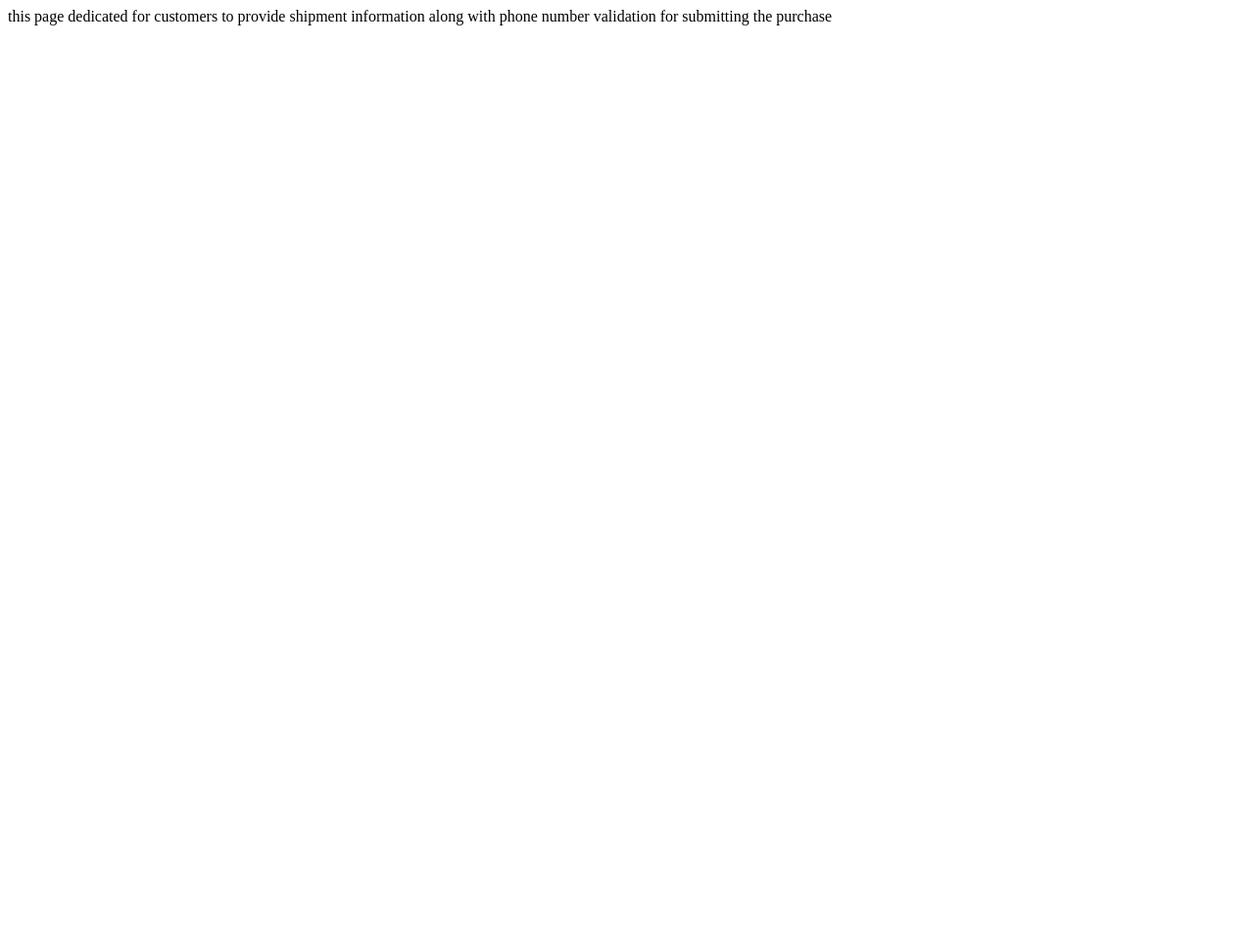
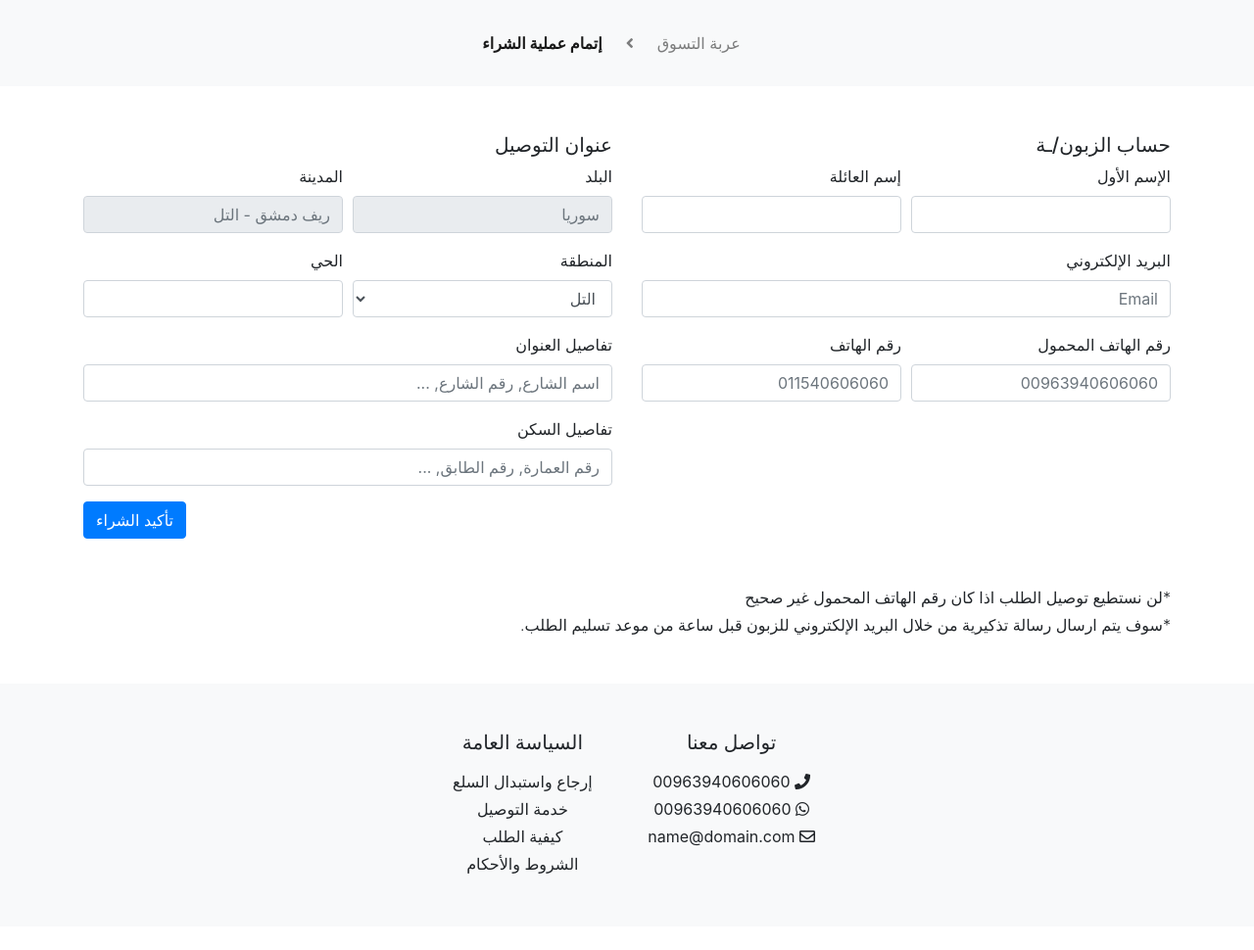
Before and after one commit to Belle-1/flaskapp, a Flask app: page /submit_purchase in a window 1280 px wide. Shown: the whole page at 98% size. Before the commit the page ends 26 px from the top, so only its background shows below. Run offline with Flask 2, Linux system fonts and the light colour scheme; some libraries are stand-ins or nearby versions.

Commit message:
finished submit_purchase.html UI

```diff
--- a/app/templates/submit_purchase.html
+++ b/app/templates/submit_purchase.html
@@ -0,0 +1,172 @@
+<!doctype html>
+<html lang="en" dir="rtl">
+  <head>
+    <!-- Required meta tags -->
+    <meta charset="utf-8">
+    <meta name="viewport" content="width=device-width, initial-scale=1, shrink-to-fit=no">
+
+    <!-- Bootstrap CSS -->
+    <link rel="stylesheet" href="https://stackpath.bootstrapcdn.com/bootstrap/4.2.1/css/bootstrap.min.css" integrity="sha384-GJzZqFGwb1QTTN6wy59ffF1BuGJpLSa9DkKMp0DgiMDm4iYMj70gZWKYbI706tWS" crossorigin="anonymous">
+
+    <!--  custom CSS  -->
+    <link rel="stylesheet" href="{{ url_for('static', filename='css/landing_page.css') }}">
+
+    <!-- fontawesome.com -->
+    <link rel="stylesheet" href="https://use.fontawesome.com/releases/v5.6.3/css/all.css" integrity="sha384-UHRtZLI+pbxtHCWp1t77Bi1L4ZtiqrqD80Kn4Z8NTSRyMA2Fd33n5dQ8lWUE00s/" crossorigin="anonymous">
+
+    <!-- owlcarousel2.github.io / CSS -->
+    <link rel="stylesheet" href="{{ url_for('static', filename='css/lib/owlcarousel/owl.carousel.min.css') }}">
+    <link rel="stylesheet" href="{{ url_for('static', filename='css/lib/owlcarousel/owl.theme.default.min.css') }}">
+    <title>Hello, world!</title>
+  </head>
+  <body>
+    <nav class="navbar navbar-expand-sm navbar-light bg-light">
+      <div class="container  d-flex justify-content-center pt-3 pb-3">
+          <ul class="navbar-nav">
+            <li class="nav-item ml-2">
+              <a class="nav-link">عربة التسوق</a>
+            </li>
+            <li class="nav-item ml-2">
+              <a class="nav-link"><i class="fas fa-angle-left"></i></a>
+            </li>
+            <li class="nav-item ml-2">
+              <a class="nav-link active font-weight-bold"> إتمام عملية الشراء </a>
+            </li>
+          </ul>
+      </div>
+    </nav>
+
+    <div class="container mt-5">
+      <form>
+        <div class="row text-right">
+          <div class="col-6">
+            <h5>حساب الزبون/ـة</h5>
+            <div class="form-row">
+              <div class="form-group col-6">
+                <label for="inputEmail4">الإسم الأول</label>
+                <input type="text" class="form-control" id="inputEmail4" placeholder="">
+              </div>
+              <div class="form-group col-6">
+                <label for="inputPassword4">إسم العائلة</label>
+                <input type="password" class="form-control" id="inputPassword4" placeholder="">
+              </div>
+            </div>
+            <div class="form-group">
+              <label for="inputAddress">البريد الإلكتروني</label>
+              <input type="Email" class="form-control" placeholder="Email">
+            </div>
+            <div class="form-row">
+              <div class="form-group col-6">
+                <label for="inputAddress2">رقم الهاتف المحمول</label>
+                <input type="number" class="form-control" placeholder="00963940606060">
+              </div>
+              <div class="form-group col-6">
+                <label for="inputAddress2">رقم الهاتف</label>
+                <input type="number" class="form-control" placeholder="011540606060">
+              </div>
+            </div>
+          </div>
+          <div class="col-6">
+            <h5>عنوان التوصيل</h5>
+            <div class="form-row">
+              <div class="form-group col-6">
+                <label for="disabledTextInput">البلد</label>
+                <input type="text" class="form-control" placeholder="سوريا" disabled>
+              </div>
+              <div class="form-group col-6">
+                <label for="disabledTextInput">المدينة</label>
+                <input type="text" class="form-control" placeholder="ريف دمشق - التل" disabled>
+              </div>
+            </div>
+            <div class="form-row">
+              <div class="form-group col-6">
+                <label for="inputState">المنطقة</label>
+                <select id="inputState" class="form-control">
+                  <option selected>التل</option>
+                  <option>حرنه الشرقية</option>
+                  <option>حرنة الغربية</option>
+                </select>
+              </div>
+              <div class="form-group col-6">
+                <label for="inputZip">الحي</label>
+                <input type="text" class="form-control" id="inputZip">
+              </div>
+            </div>
+            <div class="form-group">
+              <label for="inputAddress">تفاصيل العنوان</label>
+              <input type="text" class="form-control" placeholder="اسم الشارع, رقم الشارع, ...">
+            </div>
+            <div class="form-group">
+              <label for="inputAddress2">تفاصيل السكن</label>
+              <input type="text" class="form-control" placeholder="رقم العمارة, رقم الطابق, ...">
+            </div>
+          </div>
+        </div>
+        <div class="row">
+          <div class="col align-self-start">
+            <button type="button" class="btn btn-primary" data-toggle="modal" data-target="#phoneVerificationModal">تأكيد الشراء</button>
+          </div>
+        </div>
+      </form>
+      <div class="text-right mt-5">
+        <p class="font-weight-light mb-1">*لن نستطيع توصيل الطلب اذا كان رقم الهاتف المحمول غير صحيح</p>
+        <p class="font-weight-light mb-1">*سوف يتم ارسال رسالة تذكيرية من خلال البريد الإلكتروني للزبون قبل ساعة من موعد تسليم الطلب.</p>
+      </div>
+    </div>
+
+    <!-- Modal -->
+    <div class="modal fade" id="phoneVerificationModal" tabindex="-1" role="dialog" aria-labelledby="exampleModalCenterTitle" aria-hidden="true">
+      <div class="modal-dialog modal-dialog-centered" role="document">
+        <div class="modal-content container text-center">
+          <div class="modal-body mt-3">
+            <h5 class="text-dark">لقد قمنا بإرسال رسالة SMS تحوي رمز تحقق إلى الرقم <span>75602062019</span></h5>
+            <p class="pr-4 pl-4 mb-0"><small>للتأكد من حسابك وإتمام الطلب, الرجاء إدخال رمز التحقق في الخانة الآتية</small></p>
+          </div>
+          <div class="mb-3">
+            <form>
+              <div class="form-group row justify-content-center">
+                <div class="col-6">
+                  <input type="number" class="form-control mb-2" id="" placeholder="0000">
+                  <button type="button" class="btn btn-primary btn-block">تأكيد</button>
+                </div>
+              </div>
+            </form>
+          </div>
+        </div>
+      </div>
+    </div> <!-- End of Modal -->
+
+    <!-- Footer -->
+    <div class="container-fluid mb-4 mt-5 bg-light">
+
+      <div class="row pt-5 pb-5 justify-content-center">
+        <div class="contact-us col-2 text-center">
+          <h5 class="mb-3">تواصل معنا</h5>
+          <p class="mb-1"><i class="fas fa-phone"></i> 00963940606060</p>
+          <p class="mb-1"><i class="fab fa-whatsapp"></i> 00963940606060</p>
+          <p class="mb-1"><i class="far fa-envelope"></i> name@domain.com</p>
+        </div>
+        <div class="other-links col-2 text-center">
+          <h5 class="mb-3">السياسة العامة</h5>
+          <p class="mb-1">إرجاع واستبدال السلع</p>
+          <p class="mb-1">خدمة التوصيل</p>
+          <p class="mb-1">كيفية الطلب</p>
+          <p class="mb-1">الشروط والأحكام</p>
+        </div>
+      </div>
+    </div> <!-- End of Footer -->
+
+    <!-- Optional JavaScript -->
+    <!-- jQuery first, then Popper.js, then Bootstrap JS -->
+    <script src="https://code.jquery.com/jquery-3.3.1.slim.min.js" integrity="sha384-q8i/X+965DzO0rT7abK41JStQIAqVgRVzpbzo5smXKp4YfRvH+8abtTE1Pi6jizo" crossorigin="anonymous"></script>
+    <script src="https://cdnjs.cloudflare.com/ajax/libs/popper.js/1.14.6/umd/popper.min.js" integrity="sha384-wHAiFfRlMFy6i5SRaxvfOCifBUQy1xHdJ/yoi7FRNXMRBu5WHdZYu1hA6ZOblgut" crossorigin="anonymous"></script>
+    <script src="https://stackpath.bootstrapcdn.com/bootstrap/4.2.1/js/bootstrap.min.js" integrity="sha384-B0UglyR+jN6CkvvICOB2joaf5I4l3gm9GU6Hc1og6Ls7i6U/mkkaduKaBhlAXv9k" crossorigin="anonymous"></script>
+    <!-- owlcarousel2.github.io / JS -->
+    <script src="{{ url_for('static', filename='js/lib/owlcarousel/owl.carousel.min.js') }}"></script>
+    <script type="text/javascript">
+      $(document).ready(function(){
+
+      });
+    </script>
+  </body>
+</html>
--- a/app/views.py
+++ b/app/views.py
@@ -28,5 +28,5 @@ def shopping_cart():
 
 @app.route("/submit_purchase", methods=["GET"])
 def submit_purchase():
-    return "this page dedicated for customers to provide shipment information along with phone number validation for " \
-           "submitting the purchase"
+    # "this page dedicated for customers to provide shipment information along with phone number validation for submitting the purchase"
+    return render_template("submit_purchase.html")
```
Also changed, not shown: app/templates/product.html (+3 -7 lines), app/templates/shopping_cart.html (+9 -6 lines).
